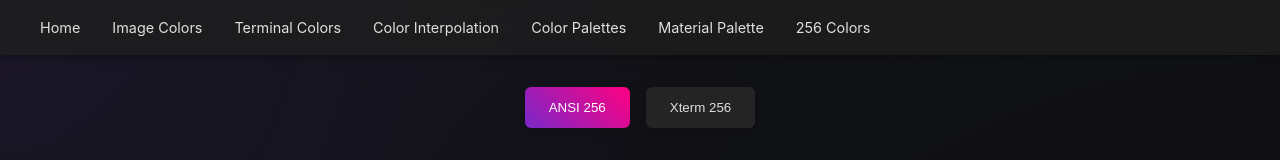
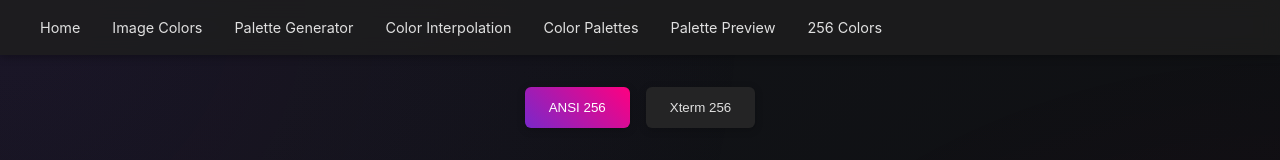
Before and after one commit to sizzlebop/color-guide-hub, a plain HTML site: page ansi-256.html in a window 1280 px wide. Shown: the top 160 px of the page. Drawn offline with Linux system fonts and the light colour scheme.

Commit message:
Fixed navbar across multiple HTML files for consistency.

```diff
--- a/ansi-256.html
+++ b/ansi-256.html
@@ -235,10 +235,10 @@
         <div class="nav-links">
             <a href="index.html">Home</a>
             <a href="image-colors.html">Image Colors</a>
-            <a href="color-generator.html">Terminal Colors</a>
+            <a href="color-generator.html">Palette Generator</a>
             <a href="color-interpolation.html">Color Interpolation</a>
             <a href="color-palettes.html">Color Palettes</a>
-            <a href="palette-preview.html">Material Palette</a>
+            <a href="palette-preview.html">Palette Preview</a>
             <a href="ansi-256.html">256 Colors</a>
         </div>
     </nav>
```
Also changed, not shown: color-generator.html (+2 -2 lines), color-interpolation.html (+2 -2 lines), color-palettes.html (+2 -2 lines), image-colors.html (+2 -2 lines), index.html (+2 -2 lines), palette-preview.html (+2 -2 lines).
